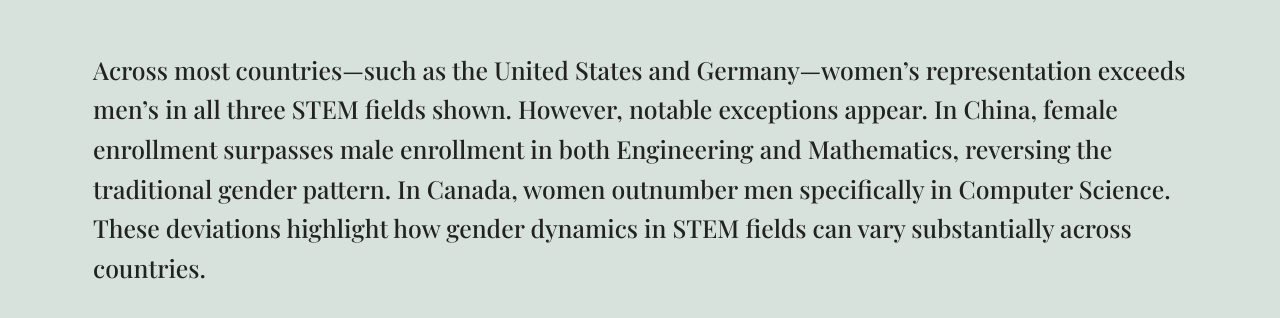
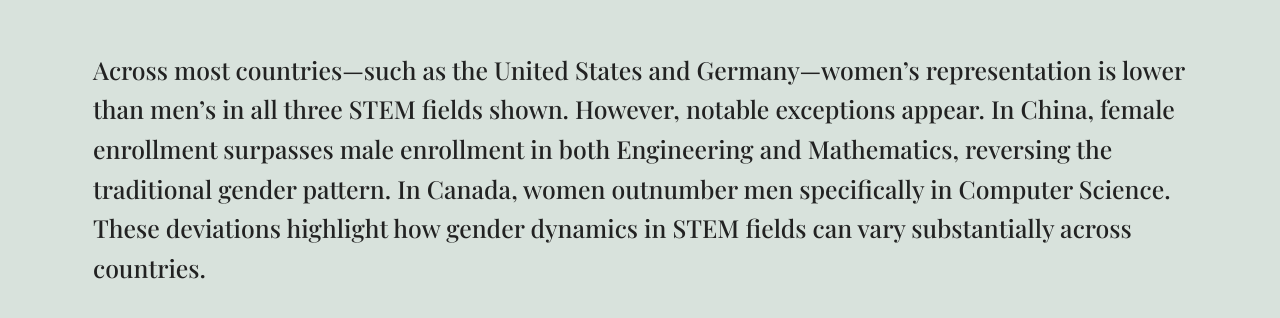
Before and after one commit to zoehsu-code/SI649-finalproject, a plain HTML site: page dynamicvisual.html in a window 1280 px wide. Shown: the part 5852-6170 px from the top of the page. Drawn offline with nearby package versions, Linux system fonts and the light colour scheme; a script that the page names is missing.

Commit message:
Update dynamicvisual.html

```diff
--- a/dynamicvisual.html
+++ b/dynamicvisual.html
@@ -468,7 +468,7 @@
   <!-- =========== PAGE 9: NARRATIVE AFTER VIS 3 =========== -->
   <section class="narrative-wrapper page-block">
     <p class="narrative-paragraph">
-      Across most countries—such as the United States and Germany—women’s representation exceeds men’s in all three STEM fields shown. However, notable exceptions appear. In China, female enrollment surpasses male enrollment in both Engineering and Mathematics, reversing the traditional gender pattern. In Canada, women outnumber men specifically in Computer Science. These deviations highlight how gender dynamics in STEM fields can vary substantially across countries.
+      Across most countries—such as the United States and Germany—women’s representation is lower than men’s in all three STEM fields shown. However, notable exceptions appear. In China, female enrollment surpasses male enrollment in both Engineering and Mathematics, reversing the traditional gender pattern. In Canada, women outnumber men specifically in Computer Science. These deviations highlight how gender dynamics in STEM fields can vary substantially across countries.
     </p>
   </section>
 
```
